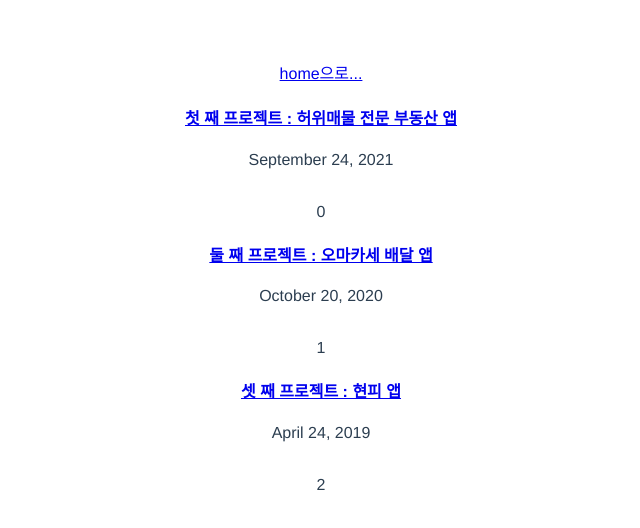
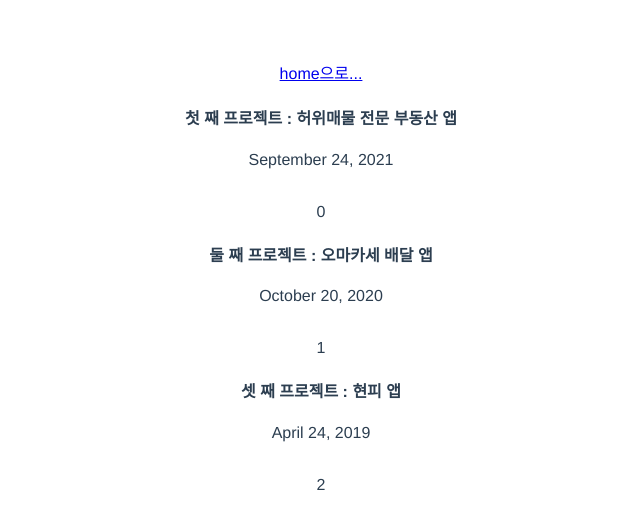
Before and after one commit to mingzzi96/vuelog, a Vue app: page /list in a window 1280 px wide. Shown: the top 528 px of the page, without its empty margins (319-959 px from the left). Built offline with nearby package versions, Linux system fonts and the light colour scheme.

Commit message:
feat: 클릭한 포스트에 따라 알맞은 상세 페이지로 이동할 수 있도록

```diff
--- /dev/null
+++ b/src/components/author.vue
@@ -0,0 +1,15 @@
+<template>
+  <div>
+    AuthorPage
+  </div>
+</template>
+
+<script>
+export default {
+    name: 'AuthorPage'
+}
+</script>
+
+<style>
+
+</style>
--- a/src/components/detail.vue
+++ b/src/components/detail.vue
@@ -5,6 +5,7 @@
     <h5>{{posts[$route.params.id].date}}</h5>
     <p>{{posts[$route.params.id].content}}</p>
   </div>
+    <router-view></router-view>
 </template>
 
 <script>
--- a/src/components/list.vue
+++ b/src/components/list.vue
@@ -1,8 +1,8 @@
 <template>
 <router-link to="/">home으로...</router-link>
 <div v-for="(post, index) in posts" :key="post.title + index">
-  <h4>
-    <router-link to="detail/">{{post.title}}</router-link>
+  <h4 @click="$router.push('/detail/'+post.number)">
+    {{post.title}}
   </h4>
   <!-- <h5>{{post.content}}</h5> -->
   <p>{{post.date}}</p>
```
Also changed, not shown: src/router.js (+7 -1 lines).
